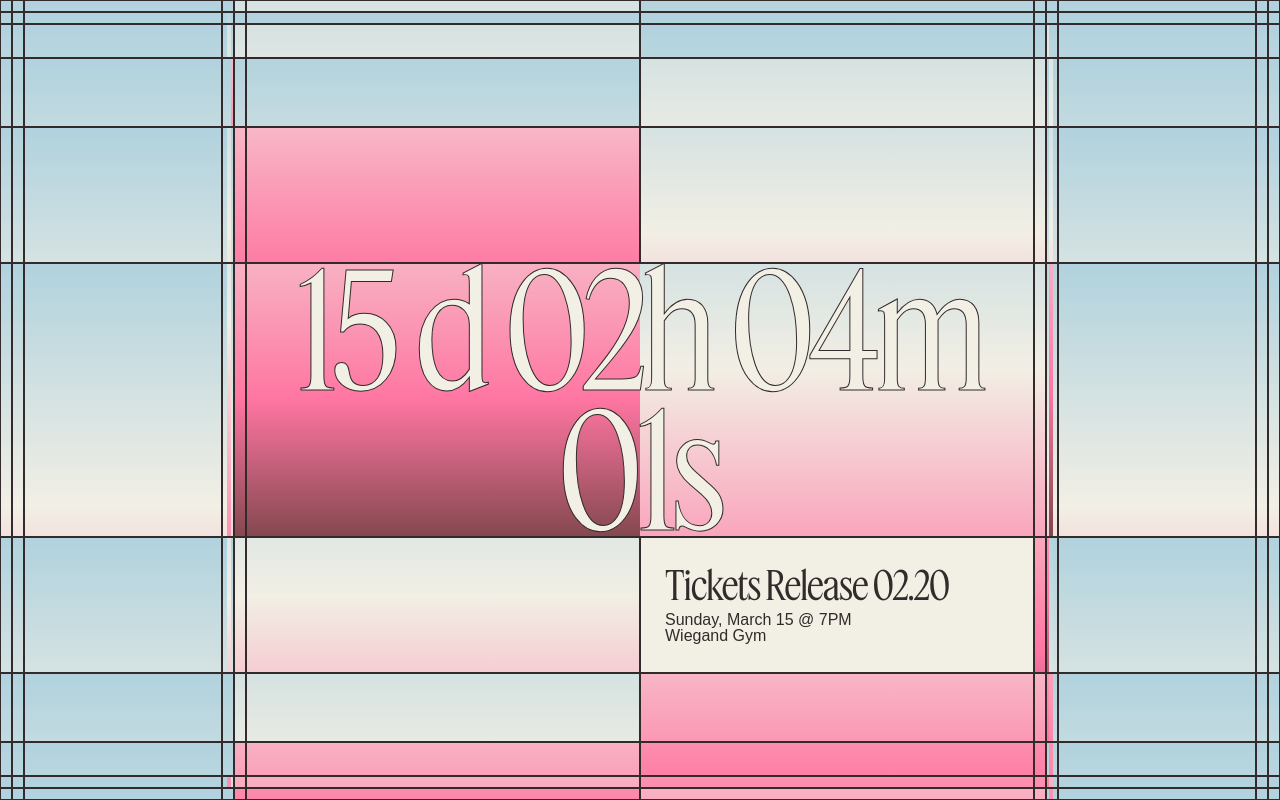
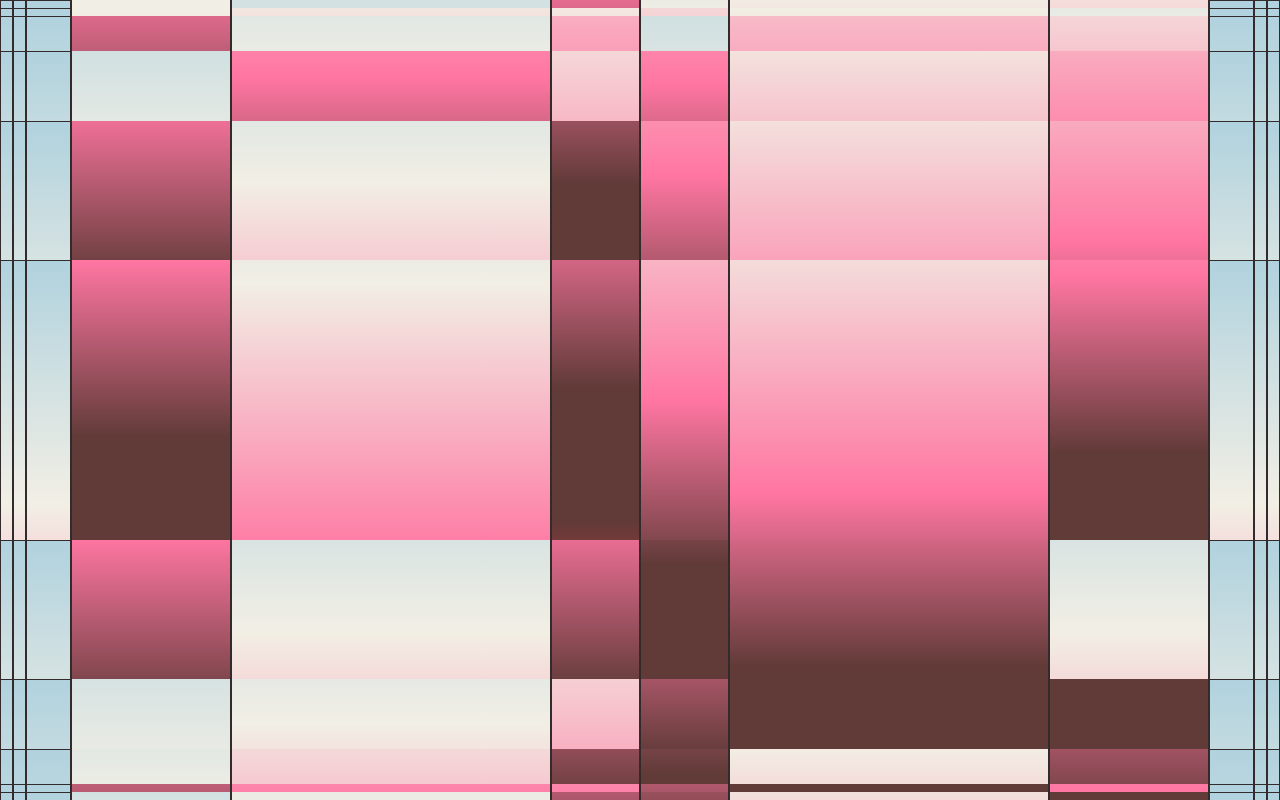
Before and after one commit to lunar-gala/2026-fable, a Next.js app: page / in a window 1280 px wide. Shown: the top 800 px of the page. Built offline with nearby package versions, Linux system fonts and the light colour scheme; a web font is replaced by a local one.

Commit message:
changed landing animation cell size width from px to %

```diff
--- a/src/app/components/Landing/LandingAnimation.css
+++ b/src/app/components/Landing/LandingAnimation.css
@@ -1,17 +1,20 @@
 
 .small-small {
-  width: 12px;
+  max-width: 12px;
   flex-shrink:0;
   overflow: hidden;
 }
 
 .small-quarter {
-  width: 12px;
+  max-width: 12px;
+  flex-shrink:0;
+  flex-grow:0;
 }
 
 .small-half {
-  width: 12px;
-
+  max-width: 12px;
+  flex-shrink:0;
+  flex-grow:0;
 }
 
 .half-eighth {
@@ -23,7 +26,6 @@
 .full-full {
   position:relative;
   width: 100%;
-
 }
 
 .assetAnimation {
--- a/src/app/components/Landing/LandingAnimation.tsx
+++ b/src/app/components/Landing/LandingAnimation.tsx
@@ -116,11 +116,11 @@ const sizeClassMap = {
     fullfull: "full-full",
 };
 
-/*
+
 const sizeWidthMap = {
-    smallhalf: "12px",
-    smallquarter: "12px",
-    smallsmall: "12px",
+    smallhalf: "1%",
+    smallquarter: "1%",
+    smallsmall: "1%",
     halfeighth: "25%",
     fullfull: "50%",
 };
@@ -128,11 +128,11 @@ const sizeWidthMap = {
 const nextSizeWidthMap = {
     smallhalf: "25%",
     smallquarter: "12.5%",
-    smallsmall: "12px",
+    smallsmall: "1%",
     halfeighth: "6.25%",
     fullfull: "50%",
 };
-*/
+
 
 export default function LandingAnimation() {
     const { scrollYProgress } = useScroll();
@@ -251,11 +251,12 @@ export default function LandingAnimation() {
             {rows.map((row, rowIdx) => (
                 <div className={row.rowClass} key={rowIdx}>
                     {row.cells.map((cell, cellIdx) => (
-                        <div
+                        <motion.div
                             key={cellIdx}
                             className={`${sizeClassMap[cell.size]} landingCell gradient-vertical gradient-animation-${cell.variant} ${cell.position}`}
+                            style={{ maxWidth: useTransform(scrollYProgress, [0,1], [sizeWidthMap[cell.size], nextSizeWidthMap[cell.size]]) }}
                         >
-                        </div>
+                        </motion.div>
                     ))}
                 </div>
             ))}
--- a/src/app/components/MainContent.tsx
+++ b/src/app/components/MainContent.tsx
@@ -48,9 +48,11 @@ export default function MainContent() {
           transition: "opacity 0.1s ease-out",
         }}
         >
-          <TeaserGradientAnimation />
+          <LandingAnimation />
+          {/*
           <div className="gradient-grid teaser-textcontent"><TeaserContent/> </div>
           <div className="wordmarkContainer"><WordmarkAnimation/></div>
+          */}
           {/* <AssetAnimation stage={stage} /> */}
           {/* <LandingAnimation/> */}
 
--- a/src/app/globals.css
+++ b/src/app/globals.css
@@ -301,7 +301,7 @@ grid-content{
 }
 
 .row24px {
-  height: 12px;
+  height: 1%;
   width: 100%;
   display: flex;
   flex-direction: row;
@@ -312,7 +312,7 @@ grid-content{
 }
 
 .row48px {
-  height: 24px;
+  height: 2%;
   width: 100%;
   display: flex;
   flex-direction: row;
@@ -322,7 +322,7 @@ grid-content{
 }
 
 .row-eighth {
-  height: 12.5%;
+  height: 6.25%;
   width: 100%;
   display: flex;
   flex-direction: row;
@@ -332,7 +332,7 @@ grid-content{
 }
 
 .row-quarter {
-  height: 25%;
+  height: 12.5%;
   width: 100%;
   display: flex;
   flex-direction: row;
@@ -341,7 +341,7 @@ grid-content{
 }
 
 .row-half {
-  height: 50%;
+  height: 25%;
   width: 100%;
   display: flex;
   flex-direction: row;
@@ -351,7 +351,7 @@ grid-content{
 }
 
 .row-full {
-  height: 100%;
+  height: 50%;
   width: 100%;
   display: flex;
   flex-direction: row;
@@ -361,13 +361,13 @@ grid-content{
 
 .landingCell{
   border: 0.25px solid #332b2b;
+  overflow: hidden;
   flex-grow: 0;
 }
 
 .gradient-vertical {
   width:100%;
   height:2300px;
-  border:0px;
   background: linear-gradient(
     180deg,
     #b0d2de 0%,
```
